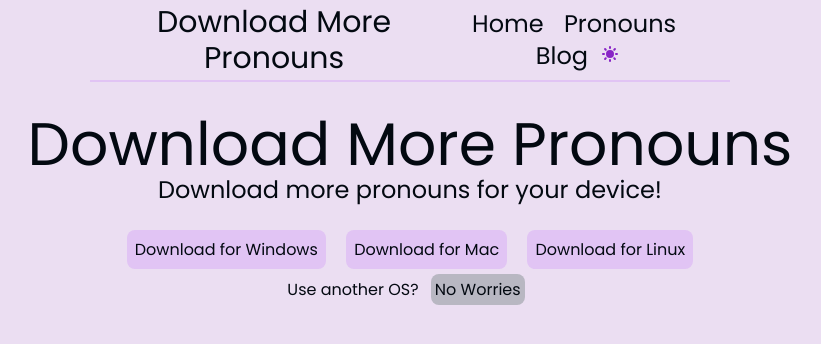
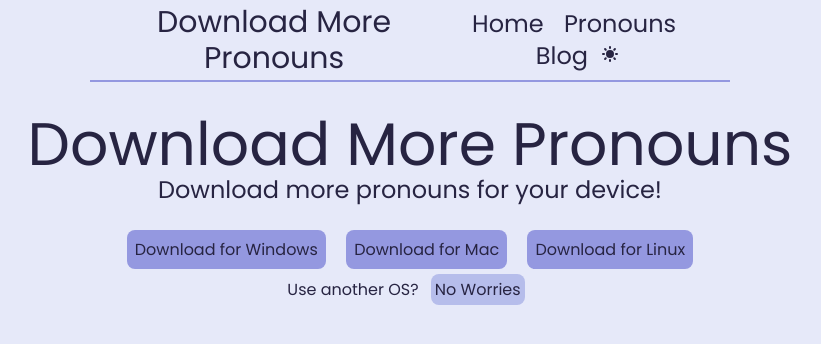
Before and after one commit to Stereo528/downloadmorepronouns.com, a SvelteKit app: page / in a window 1280 px wide. Shown: the top 344 px of the page, without its empty margins (230-1051 px from the left). Built offline with nearby package versions, Linux system fonts and the light colour scheme.

Commit message:
color fuckery, fix error pages lookin weird

```diff
--- a/src/components/Header.svelte
+++ b/src/components/Header.svelte
@@ -3,12 +3,12 @@
     import ThemeSwitcher from "./ThemeSwitcher.svelte";
 </script>
 
-<div class="justify-between flex p-1 items-center text-text dark:text-text-dark border-b-2 border-primary dark:border-accent-dark px-0 sm:px-1 lg:px-5 mx-auto w-4/5 lg:w-1/2">
+<div class="justify-between flex p-1 items-center text-dull-lavender-950 dark:text-dull-lavender-200 border-b-2 border-dull-lavender-400 dark:border-dull-lavender-60 px-0 sm:px-1 lg:px-5 mx-auto w-4/5 lg:w-1/2">
     <h1 class="text-4xl sm:text-3xl">Download More Pronouns</h1>
     <nav>
-        <a href="{base}/" class="p-1 lg:p-2 text-sm sm:text-xl lg:text-2xl hover:text-accent-dark">Home</a>
-        <a href="{base}/pronouns" class=" p-1 lg:p-2 text-sm sm:text-xl lg:text-2xl hover:text-accent-dark">Pronouns</a>
-        <a href="{base}/blog" class=" p-1 lg:p-2 text-sm sm:text-xl lg:text-2xl hover:text-accent-dark">Blog</a>
+        <a href="{base}/" class="p-1 lg:p-2 text-sm sm:text-xl lg:text-2xl hover:text-dull-lavender-600 dark:hover:text-dull-lavender-800">Home</a>
+        <a href="{base}/pronouns" class=" p-1 lg:p-2 text-sm sm:text-xl lg:text-2xl hover:text-dull-lavender-600 dark:hover:text-dull-lavender-800">Pronouns</a>
+        <a href="{base}/blog" class=" p-1 lg:p-2 text-sm sm:text-xl lg:text-2xl hover:text-dull-lavender-600 dark:hover:text-dull-lavender-800">Blog</a>
         <ThemeSwitcher />
     </nav>
 
--- a/src/routes/+error.svelte
+++ b/src/routes/+error.svelte
@@ -5,14 +5,14 @@
 
 <script>
     import { page } from '$app/stores';
-    import ThemeSwitcher from "../components/ThemeSwitcher.svelte";
 </script>
 
-
+<div class="align-content border-2 dark:border-dull-lavender-300 border-dull-lavender-800 rounded-lg p-10 bg-dull-lavender-400 dark:bg-dull-lavender-600">
     <h1 class="text-4xl font-bold">An Error has occured!</h1>
     <p class="text-xl">The page you are looking for does not exist or is not working currently!</p>
     <br>
     <p class="text-xl">Error code: {$page.status}</p>
     <p class="text-xl">Error message: {$page.error.message}</p>
     <br>
-<a href="/" class="text-xl underline rounded-lg bg-primary dark:bg-primary-dark text-accent dark:text-accent-dark p-2">Go back to the homepage?</a>
+    <a href="/" class="text-xl underline rounded-lg bg-dull-lavender-500 dark:bg-dull-lavender-700 text-dull-lavender-950 dark:text-dull-lavender-200 p-2">Go back to the homepage?</a>
+</div>
--- a/src/routes/+layout.svelte
+++ b/src/routes/+layout.svelte
@@ -2,10 +2,10 @@
     :global(html) {
         font-family: 'Poppins', sans-serif;
         text-align: center;
-        background-color: theme(colors.background);
+        background-color: theme(colors.dull-lavender.100);
     }
     :global(html.dark) {
-        background-color: theme(colors.background-dark);
+        background-color: theme(colors.dull-lavender.950);
     }
 </style>
 
@@ -16,6 +16,6 @@
 
 <Header />
 
-<main class="mt-8 gap-4 text-text dark:text-text-dark justify-center flex">
+<main class="mt-8 gap-4 text-dull-lavender-950 dark:text-dull-lavender-200 justify-center flex">
     <slot />
 </main>
--- a/src/routes/+page.svelte
+++ b/src/routes/+page.svelte
@@ -11,10 +11,10 @@
         <h1 class="text-6xl">Download More Pronouns</h1>
         <p class="text-2xl ">Download more pronouns for your device!</p>
         <div class="justify-evenly mt-8">
-            <a href="{base}/pronouns" class="bg-primary dark:bg-primary-dark rounded-lg p-2 m-2">Download for Windows</a>
-            <a href="{base}/pronouns" class="bg-primary dark:bg-primary-dark rounded-lg p-2 m-2">Download for Mac</a>
-            <a href="{base}/pronouns" class="bg-primary dark:bg-primary-dark rounded-lg p-2 m-2">Download for Linux</a>
+            <a href="{base}/pronouns" class="bg-dull-lavender-400 dark:bg-dull-lavender-600 rounded-lg p-2 m-2">Download for Windows</a>
+            <a href="{base}/pronouns" class="bg-dull-lavender-400 dark:bg-dull-lavender-600 rounded-lg p-2 m-2">Download for Mac</a>
+            <a href="{base}/pronouns" class="bg-dull-lavender-400 dark:bg-dull-lavender-600 rounded-lg p-2 m-2">Download for Linux</a>
         </div>
-        <p class="mt-4">Use another OS? <a href="{base}/pronouns" class="bg-secondary dark:text-text rounded-lg p-1 m-2">No Worries</a></p>
+        <p class="mt-4">Use another OS? <a href="{base}/pronouns" class="bg-dull-lavender-300 dark:bg-dull-lavender-700 dark:text-dull-lavender-150 rounded-lg p-1 m-2">No Worries</a></p>
     </div>
 </div>
--- a/src/routes/pronouns/+error.svelte
+++ b/src/routes/pronouns/+error.svelte
@@ -7,10 +7,12 @@
     import { page } from '$app/stores';
 </script>
 
+<div class="align-content border-2 dark:border-dull-lavender-300 border-dull-lavender-800 rounded-lg p-10 bg-dull-lavender-400 dark:bg-dull-lavender-600">
     <h1 class="text-4xl font-bold">This page is being built!</h1>
     <p class="text-xl">Come back soon!</p>
     <br>
     <p class="text-xl">Error code: {$page.status}</p>
     <p class="text-xl">Error message: {$page.error.message}</p>
     <br>
-<a href="/" class="text-xl underline rounded-lg bg-primary dark:bg-primary-dark text-accent dark:text-accent-dark p-2">Go back to the homepage?</a>
+    <a href="/" class="text-xl underline rounded-lg bg-dull-lavender-500 dark:bg-dull-lavender-700 text-dull-lavender-950 dark:text-dull-lavender-200 p-2">Go back to the homepage?</a>
+</div>
--- a/tailwind.config.js
+++ b/tailwind.config.js
@@ -11,15 +11,22 @@ export default {
     },
     extend: {
       colors: {
-        'text': "#030911",
-        'background': "#ebdef2",
-        'primary': "#e1c4f4",
-        'secondary': "#b8b7c2",
-        'accent': "#8824c6",
-        'text-dark': '#ebdef2',
-        'background-dark': '#100028',
-        'primary-dark': '#3a134e',
-        'accent-dark': '#cb97ec',
+        'dull-lavender': {
+          '50': '#f1f4fc',
+          '100': '#e6e9f9',
+          "150": "#DCE0F6",
+          '200': '#d2d7f3',
+          '300': '#b6bdeb',
+          '400': '#9498e0',
+          '450': "#898ADB",
+          '500': '#807ed6',
+          '600': '#6e65c6',
+          '700': '#5f54ae',
+          '800': '#4d468d',
+          '850': "#48427F",
+          '900': '#423e71',
+          '950': '#272442',
+        }
       },
       fontFamily: {
         'poppins': ['Poppins'],
@@ -27,4 +34,5 @@ export default {
     },
   },
   plugins: [],
+
 }
```
Lines whose indentation alone changed are shown as unchanged.
